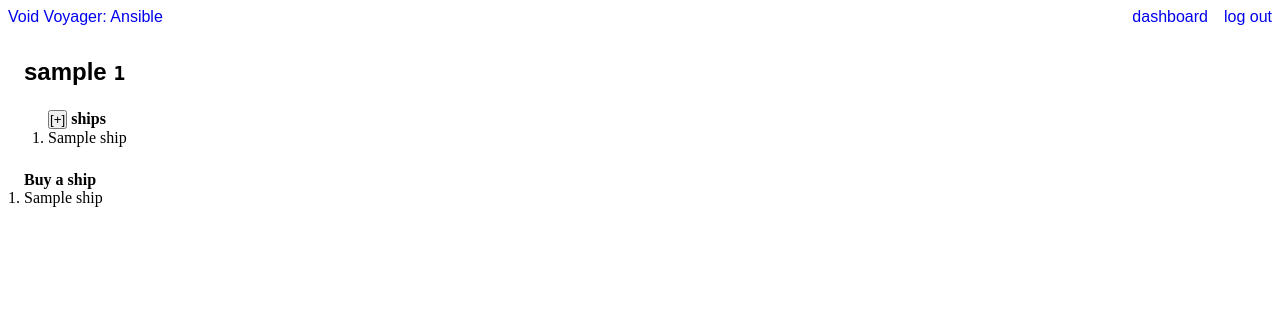
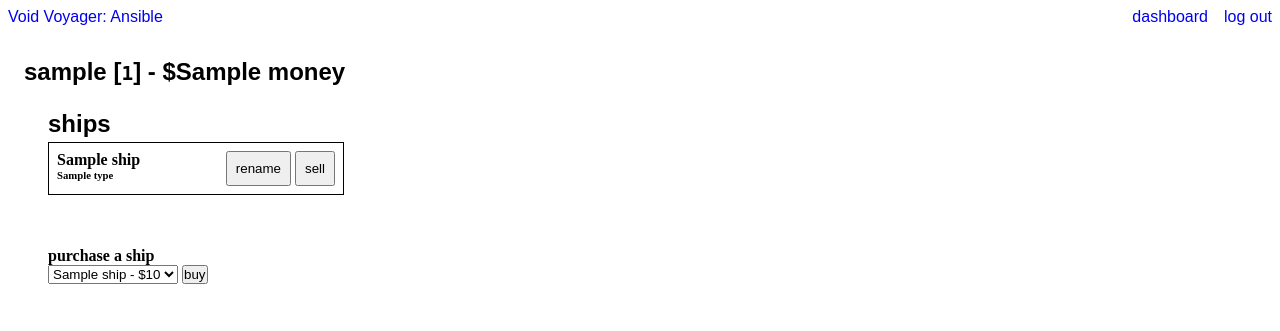
Before and after one commit to Barkerprooks/void-voyager-backend, a Flask app: template templates/dashboard.j2 in a window 1280 px wide. Shown: the top 331 px of the page. Run offline with Flask 3, Linux system fonts and the light colour scheme; the template is opened without the code that fills it: most values are stand-ins (such as "Sample title", 1, 10 or a date in 2020).

Commit message:
time to actually work

```diff
--- a/app.py
+++ b/app.py
@@ -7,7 +7,8 @@ from getpass import getpass
 
 from typing import Any
 
-from models.user import User
+from models.user import User, UserShip
+from models.ship import Ship
 import db
 
 # prefer local first
@@ -174,6 +175,57 @@ def logout() -> Response:
     return json_error(500)  # weird if it gets here but whatever
 
 
+# USER - BUY - SHIPS
+@app.post("/api/user/buy/ship")
+def buy_ship() -> Response:  # buy a personal ship
+    if not (pk := get_user_id()):
+        return json_error(401)  # not authorized to buy ships
+
+    try:
+        ship: str = request.json["ship"]
+    except (KeyError, BadRequest):
+        return json_error(400)
+
+    user: User = User.get_by_pk(app, pk)
+
+    if user.buy_ship(app, ship):
+        return json_response({})
+
+    return json_error()
+
+
+# USER - EDIT - SHIPS
+@app.post("/api/user/edit/ship/<int:ship>")
+def edit_ship(ship: int) -> Response:
+    if not (pk := get_user_id()):
+        return json_error(401)
+
+    try:
+        name: str = request.json["name"]
+    except (KeyError, BadRequest):
+        return json_error(400)
+
+    user: User = User.get_by_pk(app, pk)
+    if user.edit_ship(app, ship, name):
+        return json_response({})
+
+    return json_error()
+
+
+# USER - SELL - SHIPS
+@app.post("/api/user/sell/ship/<int:ship>")
+def sell_ship(ship: int) -> Response:
+    if not (pk := get_user_id()):
+        return json_error(401)
+
+    user: User = User.get_by_pk(pk)
+
+    if user.sell_ship(app, ship):
+        return json_response({})
+
+    return json_error()
+
+
 # --------------------------------------------------------------------------------------
 # WEB INTERFACE
 # --------------------------------------------------------------------------------------
@@ -197,7 +249,7 @@ def web(page: str = "") -> Response:
         case "dashboard":  # make sure the user has a session ID before showing them
             if not get_user_id():
                 return redirect("/")
-            context["ships"] = {}
+            context["ships"] = Ship.get_all_ships(app)
             template = "dashboard.j2"
 
     if user := User.get_by_pk(app, session.get("id")):
--- a/db.py
+++ b/db.py
@@ -1,8 +1,8 @@
 from flask import Flask, g
 from os.path import isfile
 from typing import NoReturn
-from models.ship import Ship
 
+import models.ship
 import sqlite3
 import json
 
@@ -36,6 +36,7 @@ def load_schema(app: Flask) -> bool:
 
     return False
 
+
 def load_ships(app: Flask) -> bool:
     load_ship_data: str = app.config["LOAD_SHIP_DATA"]
     ships_added: int = 0
@@ -43,7 +44,7 @@ def load_ships(app: Flask) -> bool:
     if isfile(load_ship_data):
         with open(load_ship_data) as file:
             for entry in json.load(file):
-                ship = Ship.create(app, entry["name"], entry["cost"])
+                ship = models.ship.Ship.create(app, entry["name"], entry["cost"])
                 if ship:
                     ships_added += 1
                     print(f" * created ship {ship.name} with ID {ship.pk}")
--- a/db/schema.sql
+++ b/db/schema.sql
@@ -3,7 +3,9 @@ create table if not exists `user` (
     `pk` integer primary key,
     `username` varchar(80) unique,
     `password` varchar(80), -- MAKE SURE TO HASH :)
-    `is_admin` boolean
+    `is_admin` boolean,
+    `money` integer not null
+    -- perhaps later we can make a seperate db entity for pilots and whatnot
 );
 
 -- all ship types that exist
@@ -38,6 +40,7 @@ create table if not exists `good` (
 
 create table if not exists `user_ship` (
     `pk` integer primary key,
+    `name` varchar(80),
     `user` integer not null,
     `ship` integer not null,
     foreign key (`user`) references `user` (`pk`),
--- a/static/css/dashboard.css
+++ b/static/css/dashboard.css
@@ -14,3 +14,23 @@
     background: none;
     border: none;
 }
+
+#ship-store {
+    padding: 24px;
+}
+
+.user-ship-options {
+    border: 1px solid black;
+    display: flex;
+    justify-content: space-between;
+    width: 25%;
+    padding: 8px;
+    margin: 4px 0;
+}
+
+.user-ship-options input {
+    cursor: pointer;
+    padding: 8px;
+    height: 100%;
+    margin: 0;
+}
--- a/static/css/styles.css
+++ b/static/css/styles.css
@@ -3,6 +3,7 @@
     text-decoration: none;
     padding: 0;
     margin: 0;
+    list-style: none;
 }
 
 nav {
--- a/templates/dashboard.j2
+++ b/templates/dashboard.j2
@@ -6,22 +6,41 @@
 
 {% block body %}
 <div id="user-page">
-    <h2>{{ data["username"] }} <code>{{ data["id"] }}</code></h2>
+    <h2>{{ data.username }} [<code>{{ data.id }}</code>] - ${{ data.money }}</h2>
     <div id="user-details">
-        <h4><button>[+]</button> ships</h4>
-        <ol>
+        <h2>ships</h2>
+        {% if data["ships"] %}
             {% for ship in data["ships"] %}
-                <li>{{ ship }}</li>
+            <form class="user-ship-options">
+                <div class="ship-name">
+                    <h4>{{ ship.name }}</h4>
+                    <h6>{{ ship.type.name }}</h6>
+                </div>
+                <input type="hidden" name="ship" value="{{ ship.id }}" />
+                <div class="ship-actions">
+                    <input type="submit" name="option" class="rename" value="rename" />
+                    <input type="submit" name="option" value="sell" />
+                </div>
+            </form>
             {% endfor %}
-        </ol>
+        {% else %}
+            <p>no ships available</p>
+        {% endif %}
     </div>
     <div id="ship-store">
-        <h4>Buy a ship</h4>
-        <ol>
+        <h4>purchase a ship</h4>
+        <form id="buy-ship-form">
+            <select name="ship">
             {% for ship in ships %}
-                <li>{{ ship }}</li>
+                <option value="{{ ship.pk }}">{{ ship.name }} - ${{ ship.cost }}</option>
             {% endfor %}
-        </ol>
+            </select>
+            <input type="submit" value="buy" />
+        </form>
     </div>
 </div>
 {% endblock %}
+
+{% block scripts %}
+<script src="/static/js/dashboard.js"></script>
+{% endblock %}
```
Also changed, not shown: models/ship.py (+10 -7 lines), models/user.py (+80 -14 lines).
